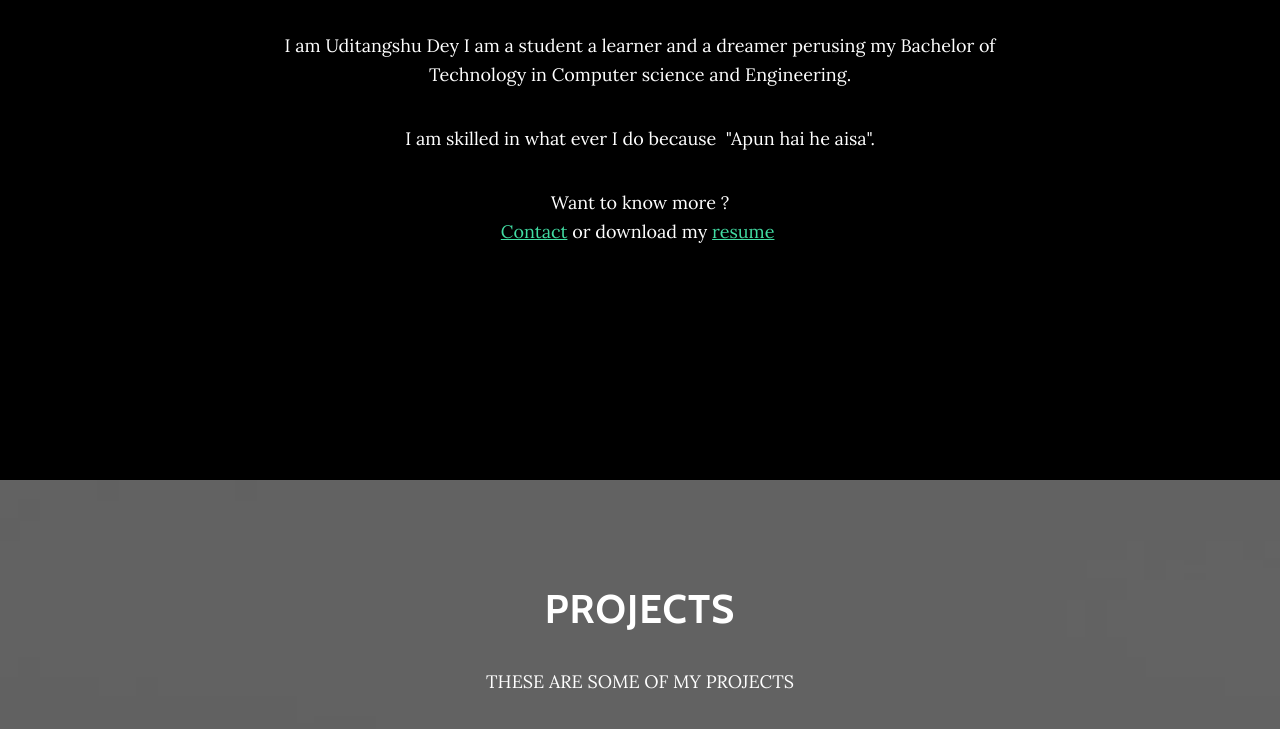
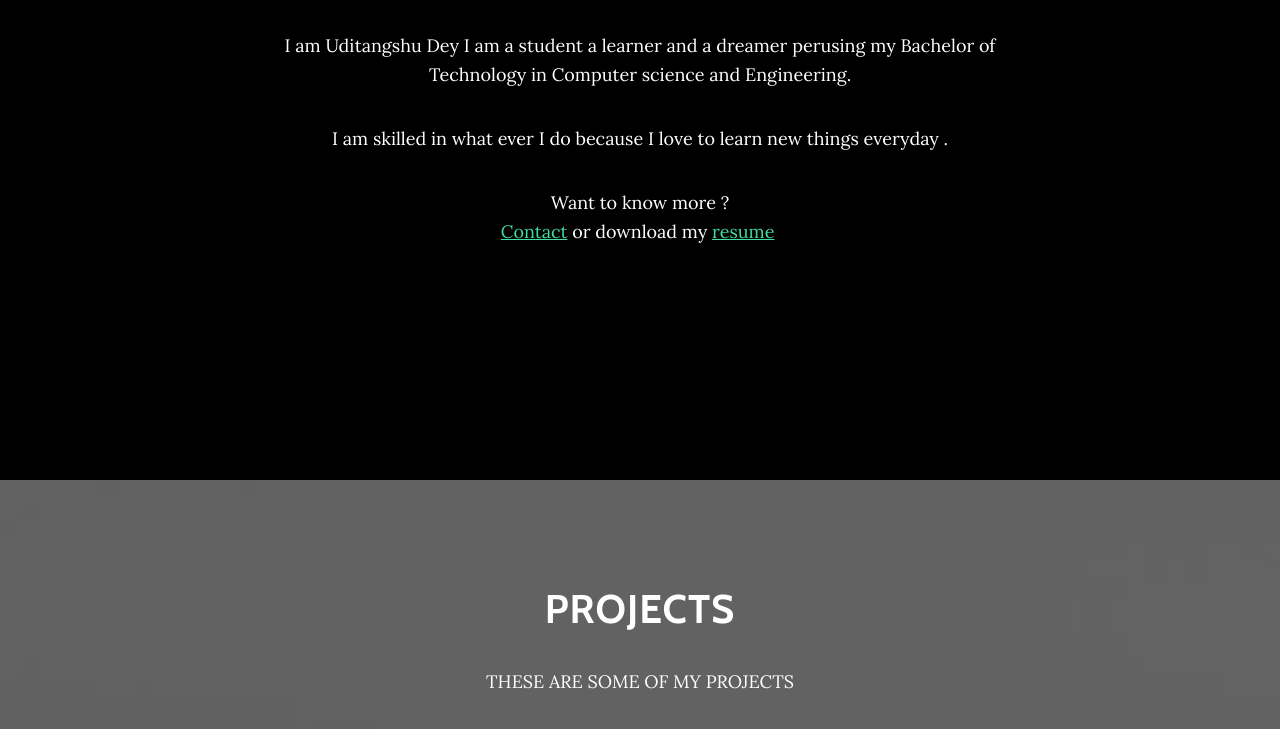
Before and after one commit to uditangshu2000dey/U.D-S_PORFOLIO-, a plain HTML site: page index.html in a window 1280 px wide. Shown: the part 1041-1770 px from the top of the page. Drawn offline with nearby package versions, Linux system fonts and the light colour scheme.

Commit message:
Update index.html

```diff
--- a/index.html
+++ b/index.html
@@ -43,7 +43,7 @@
                 <div class="col-lg-8 offset-md-0 mx-auto">
                     <h2>About MYSELF.</h2>
                     <p>I am Uditangshu Dey I am a student a learner and a dreamer perusing my Bachelor of Technology in Computer science and Engineering.</p>
-                    <p>I am skilled in what ever I do because&nbsp; "Apun hai he aisa".</p>
+                    <p>I am skilled in what ever I do because I love to learn new things everyday&nbsp;.</p>
                 </div>
             </div>
         </div><p>Want to know more ?<br /><span style="color: rgb(16, 208, 185);"><a href="#contact">Contact</a></span> or download my<span style="color: rgb(8, 198, 198);"> </span><span style="color: rgb(16, 208, 185);"><a href="/uploads/media/default/0001/01/540cb75550adf33f281f29132dddd14fded85bfc.pdf">resume</a></span><span style="color: rgb(8, 198, 198);"> </span></p>
```
